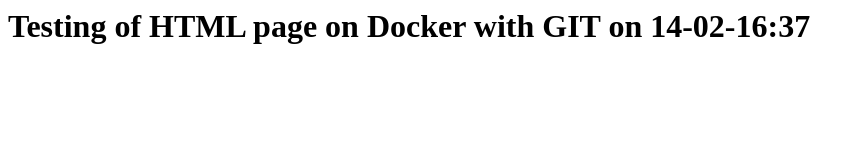
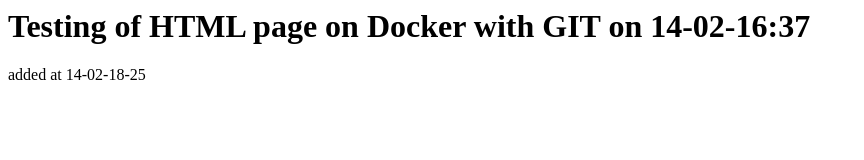
Before and after one commit to ShivamKe/gitdocker, a plain HTML site: page index.html in a window 1280 px wide. Shown: the whole page, without its empty margins (0-864 px from the left). Drawn offline with Linux system fonts and the light colour scheme.

Commit message:
edited at 18-25

```diff
--- a/index.html
+++ b/index.html
@@ -1,4 +1,4 @@
 <html>
 <body> <h1> Testing of HTML page on Docker with GIT on 14-02-16:37 </h1> </body>
-
+added at 14-02-18-25
 </html>
```
